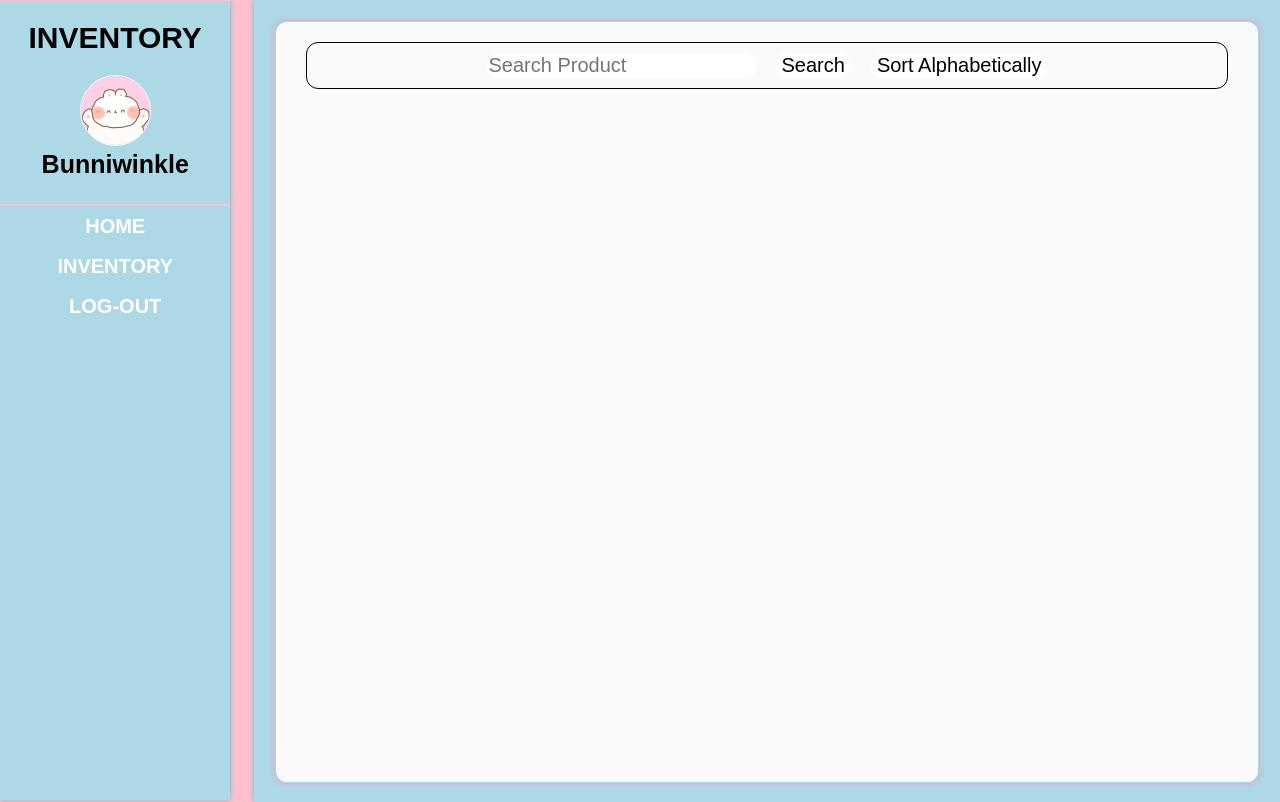
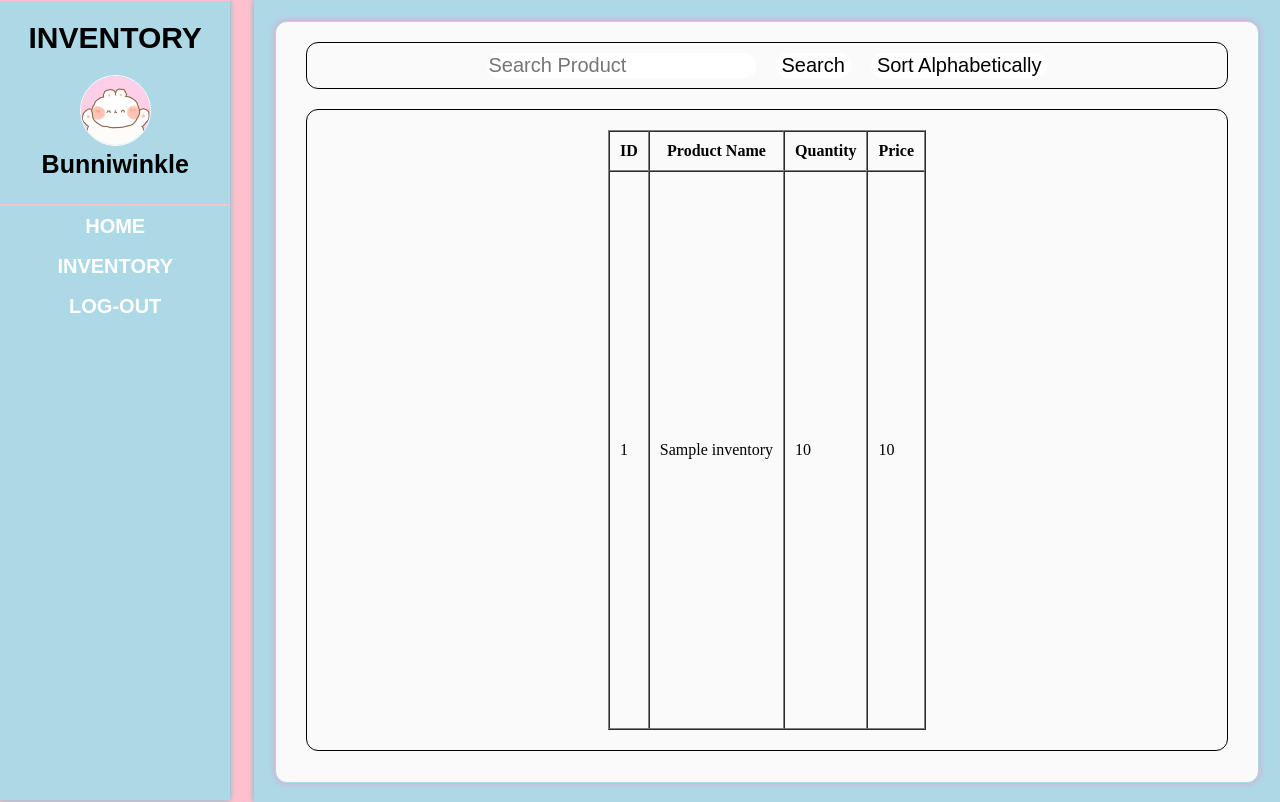
Before and after one commit to ArinGitPort/OnlineShopWebsite, a PHP site: page /Inventory.php in a window 1280 px wide. Run offline with PHP 8.4, Linux system fonts and the light colour scheme; tables that the repository leaves empty or names only in its code hold one stand-in row (values such as "Sample post").

Commit message:
7th commit

```diff
--- a/Inventory.php
+++ b/Inventory.php
@@ -6,7 +6,6 @@
     <meta charset="UTF-8">
     <meta name="viewport" content="width=device-width, initial-scale=1.0">
     <title>Inventory</title>
-
 </head>
 
 <body>
@@ -18,21 +17,26 @@
                 <button class="searchButton">Search</button>
                 <button class="sortAlphaButton">Sort Alphabetically</button>
             </div>
-        </div>
-    </div>
 
-
-    <?php include 'sidebar.php'; ?>
-
-
-
+            <!-- Start of the Table to Display the Inventory -->
+            <div class="tableDiv">
+                <table border="1" cellpadding="10" cellspacing="0">
+                    <thead>
+                        <tr>
+                            <th>ID</th>
+                            <th>Product Name</th>
+                            <th>Quantity</th>
+                            <th>Price</th>
+                        </tr>
+                    </thead>
+                    <tbody>
                         <?php
+                        // Database connection
                         $servername = "localhost";
                         $username = "root";
                         $password = "";
                         $dbname = "logindb";
 
-    // Create connection
                         $conn = new mysqli($servername, $username, $password, $dbname);
 
                         // Check connection
@@ -40,10 +44,35 @@
                             die("Connection failed: " . $conn->connect_error);
                         }
 
-    // SQL query to fetch data from the items table
+                        // SQL query to fetch data from the inventory table
                         $sql = "SELECT id, productname, qty, price FROM inventory";
                         $result = $conn->query($sql);
+
+                        // If there are results, display them in the table
+                        if ($result->num_rows > 0) {
+                            // Fetch each row from the result set
+                            while ($row = $result->fetch_assoc()) {
+                                echo "<tr>";
+                                echo "<td>" . $row["id"] . "</td>";
+                                echo "<td>" . $row["productname"] . "</td>";
+                                echo "<td>" . $row["qty"] . "</td>";
+                                echo "<td>" . $row["price"] . "</td>";
+                                echo "</tr>";
+                            }
+                        } else {
+                            echo "<tr><td colspan='4'>No products found</td></tr>";
+                        }
+
+                        $conn->close();
                         ?>
+                    </tbody>
+                </table>
+            </div>
+            <!-- End of Table -->
+        </div>
+    </div>
+
+    <?php include 'sidebar.php'; ?>
 
 </body>
 
--- a/maindisplay.css
+++ b/maindisplay.css
@@ -62,3 +62,17 @@ body{
     outline: none;
     border-radius: 12px;
 }
+
+.tableDiv{
+    padding: 20px;
+    border: solid 1px;
+    border-radius: 12px;
+    height: 75vh;
+    margin-left: 30px;
+    margin-right: 30px;
+    margin-top: 20px;
+    display: flex;
+    flex-direction: row;
+
+    justify-content: center
+}
```
Lines whose indentation alone changed are shown as unchanged.
